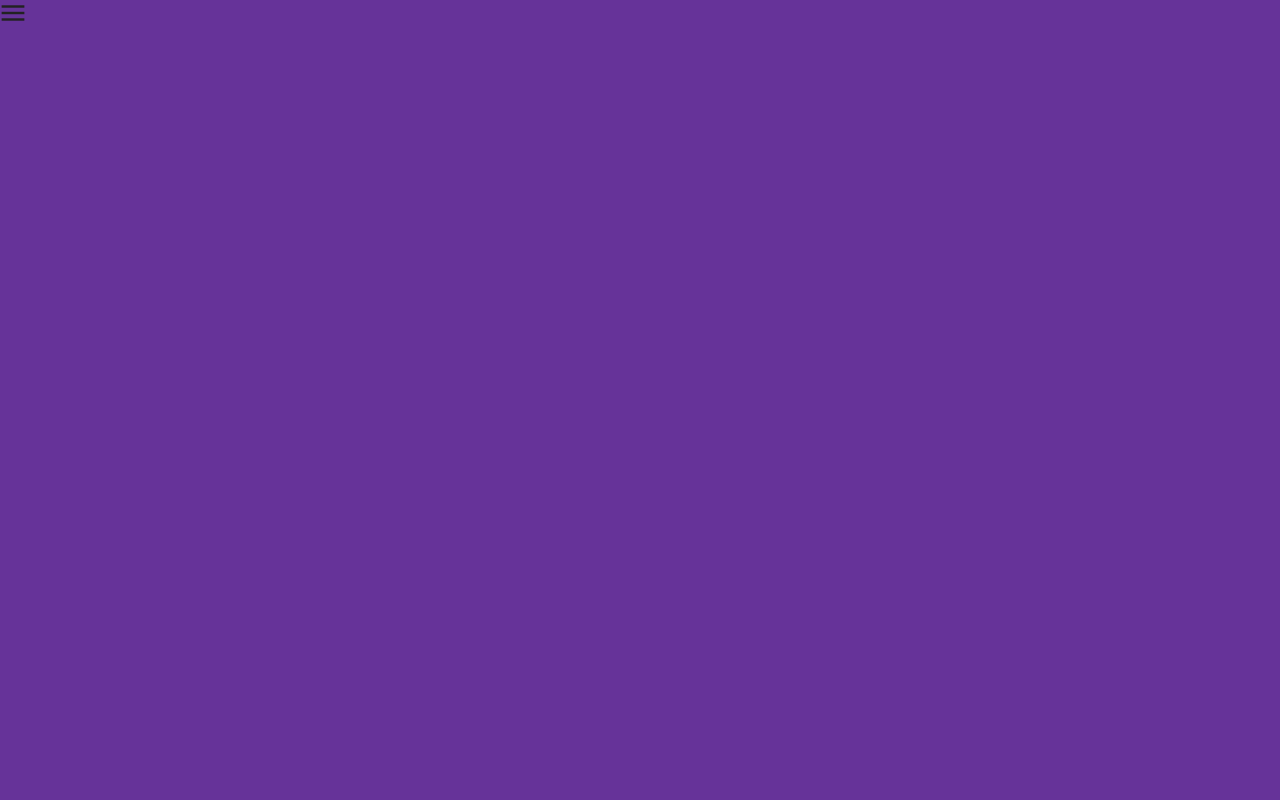
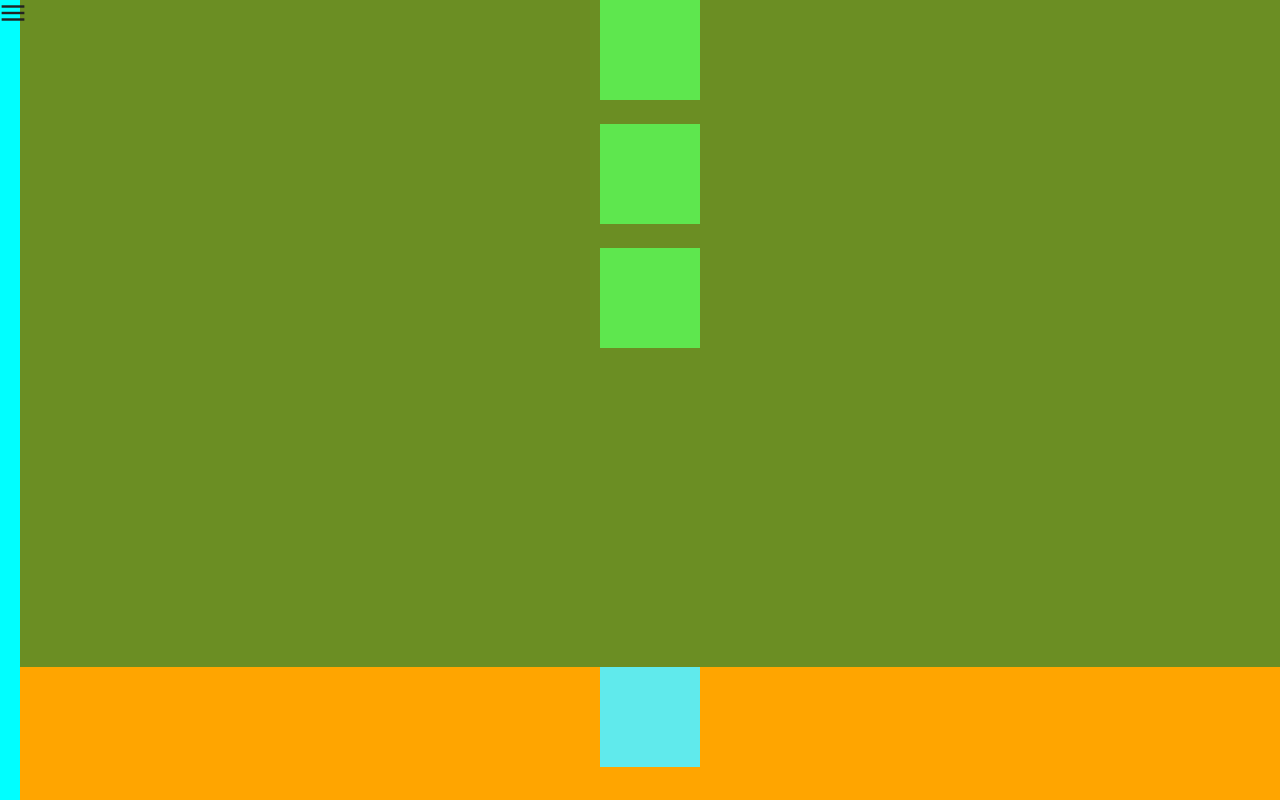
Before and after one commit to Qidia/GanttChart, a Next.js app: page / in a window 1280 px wide. Built offline with nearby package versions, Linux system fonts and the light colour scheme.

Commit message:
Added ZoomControl component prototype

```diff
--- a/src/components/GanttChart/GanttChart.jsx
+++ b/src/components/GanttChart/GanttChart.jsx
@@ -1,6 +1,7 @@
 import React, { useState } from "react";
 import GanttChartManagement from "../GanttChartManagement/GanttChartManagement";
 import styles from "./GanttChart.module.css";
+import ZoomControl from "../ZoomControl/ZoomControl";
 
 const GanttChart = () => {
   const [isNamesVisible, setIsNamesVisible] = useState(false);
@@ -16,10 +17,29 @@ const GanttChart = () => {
       <div className={styles.container}>
         {isNamesVisible && (
           <div className={styles.names}>
-            {/* Содержимое div с классом names */}
+
           </div>
         )}
-        <div className={styles.charts}></div>
+
+        <div className={styles.containerСharts}>
+          <div className={styles.charts}>
+            <ZoomControl>
+              <div>
+                <div className={styles.comp}></div>
+                <br />
+                <div className={styles.comp}></div>
+                <br />
+                <div className={styles.comp}></div>
+              </div>
+            </ZoomControl>
+          </div>
+
+          <div className={styles.date}>
+            <ZoomControl>
+              <div className={styles.comp2}></div>
+            </ZoomControl>
+          </div>
+        </div>
       </div>
     </>
   );
--- a/src/components/GanttChart/GanttChart.module.css
+++ b/src/components/GanttChart/GanttChart.module.css
@@ -6,7 +6,9 @@
 
 .container {
   /*     width: 100vh;
- */    height: 100vh;
+ */
+  height: 100vh;
+
   background: aqua;
   display: flex;
 }
@@ -16,7 +18,35 @@
   width: 35%;
 }
 
-.charts {
+.containerСharts {
   background: rebeccapurple;
   width: 100%;
+
+  display: flex;
+  flex-direction: column;
+  margin-left: 20px;
 }
+
+.charts {
+  background: olivedrab;
+  height: 100vh;
+}
+
+.date {
+  background: orange;
+  height: 20%;
+}
+
+.comp {
+  width: 100px;
+  height: 100px;
+  background: rgb(94, 231, 78);
+  margin: 0 auto;
+}
+
+.comp2 {
+  width: 100px;
+  height: 100px;
+  background: rgb(96, 234, 236);
+  margin: 0 auto;
+}
--- /dev/null
+++ b/src/components/ZoomControl/ZoomControl.jsx
@@ -0,0 +1,43 @@
+import React, { useState } from "react";
+import styles from "./ZoomControl.module.css";
+
+const ZoomControl = ({ children }) => {
+  const [zoomLevel, setZoomLevel] = useState(1);
+
+  // Обработчик события приближения и отдаления колеса мыши
+  const handleWheel = (event) => {
+    // Определяем направление прокрутки колеса мыши
+    const direction = event.deltaY > 0 ? "down" : "up";
+
+    // Увеличиваем или уменьшаем уровень масштабирования в зависимости от направления
+    if (direction === "down") {
+      // Увеличиваем уровень масштабирования (приближение)
+      setZoomLevel((prevZoomLevel) => Math.max(prevZoomLevel * 1.1, 0.1)); // Минимальный уровень масштабирования 0.1
+    } else {
+      // Уменьшаем уровень масштабирования (отдаление)
+      setZoomLevel((prevZoomLevel) => Math.max(prevZoomLevel * 0.9, 0.1)); // Минимальный уровень масштабирования 0.1
+    }
+  };
+
+  return (
+    /*     <div
+      onWheel={handleWheel}
+      style={{ transform: `scale(${zoomLevel})` }}
+      className={styles.comp}
+    >
+      <p>
+        Lorem ipsum dolor sit amet consectetur adipisicing elit, minima dicta.
+      </p>
+    </div>
+ */
+
+    <div
+      onWheel={handleWheel}
+      style={{ transform: `scale(${zoomLevel})` }}
+    >
+      {children}
+    </div>
+  );
+};
+
+export default ZoomControl;
```
Also changed, not shown: src/components/ZoomControl/ZoomControl.module.css (added). Lines whose indentation alone changed are shown as unchanged.
